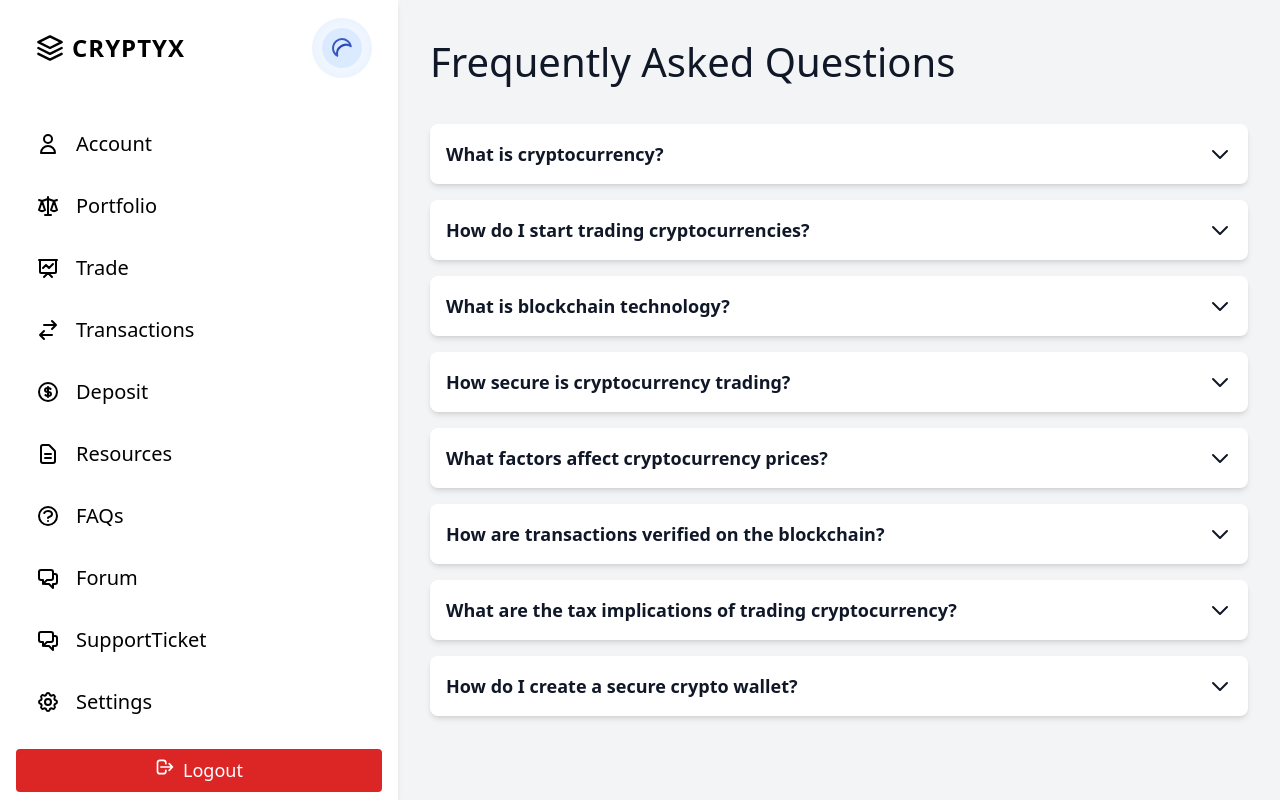
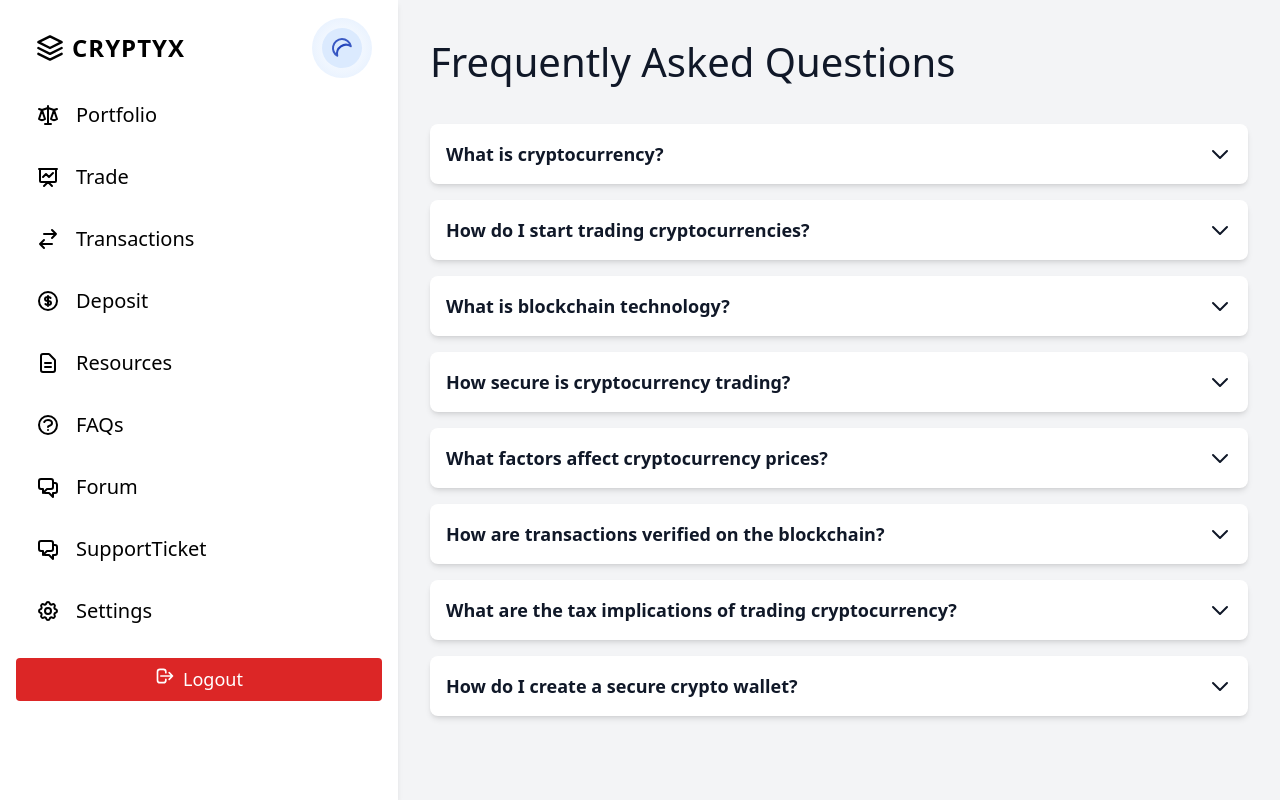
Before and after one commit to Dogan-Demir/crypto-trading-platform, a React (Vite) app in the folder crypto-trading-platform/: page /FAQs in a window 1280 px wide. Built offline with nearby package versions, Linux system fonts and the light colour scheme; the HTML template or start-up script is replaced by a standard one.

Commit message:
removed account page

```diff
--- a/crypto-trading-platform/src/Account.jsx
+++ /dev/null
@@ -1,29 +0,0 @@
-import React from "react";
-import NavBar2 from "./NavBar2";
-import bgImage from "./assets/Background-dark.png";
-import { useTheme } from "./ThemeContext";
-
-export default function Account() {
-    const { isDarkMode } = useTheme();
-
-    return (
-        <div className={`flex min-h-screen ${isDarkMode ? 'bg-[#0F1429]' : 'bg-gray-100'}`}>
-            <NavBar2 />
-            <main className="flex-1 ml-[398px]">
-                <div className={`min-h-screen ${isDarkMode ? 'text-white' : 'text-gray-900'} bg-no-repeat bg-cover relative transition-colors duration-200`}
-                     style={{
-                         background: isDarkMode ? `url(${bgImage})` : undefined,
-                         backgroundPosition: 'center',
-                         backgroundSize: 'cover'
-                     }}>
-                    <div className="p-8">
-                        <h1 className="text-[40px] mb-6">Account</h1>
-                        <div className={`w-[933px] h-[325px] ${isDarkMode ? 'border-gray-700 bg-black/20' : 'border-gray-200 bg-white'} border rounded-3xl mt-[23px] ml-[53px] shadow-lg`}>
-                            {/* Account content will go here */}
-                        </div>
-                    </div>
-                </div>
-            </main>
-        </div>
-    );
-}
--- a/crypto-trading-platform/src/App.jsx
+++ b/crypto-trading-platform/src/App.jsx
@@ -2,7 +2,6 @@ import { Routes, Route } from "react-router-dom";
 import LandingPage from "./LandingPage";
 import Login from "./Login"
 import SignUp from "./SignUp"
-import Account from "./Account";
 import Portfolio from "./Portfolio";
 import Transaction from "./Transaction";
 import Resources from "./Resources";
@@ -30,7 +29,6 @@ function App() {
             <Route path="/" element={<LandingPage />} />
             <Route path="/login" element={<Login />} />
             <Route path="/signup" element={<SignUp />} />
-            <Route path="/Account" element={<Account />} />
             <Route path="/Portfolio" element={<Portfolio />} />
             <Route path="/Transaction" element={<Transaction />} />
             <Route path="/Resources" element={<Resources />} />
--- a/crypto-trading-platform/src/NavBar2.jsx
+++ b/crypto-trading-platform/src/NavBar2.jsx
@@ -133,19 +133,6 @@ export default function Navbar() {
                 }}>
                     <div>
                         <ul style={{ listStyleType: 'none', padding: 0 }}>
-                            <li>
-                                <Link
-                                    to="/Account"
-                                    style={firstLinkStyle}
-                                    onMouseEnter={handleLinkHover}
-                                    onMouseLeave={handleLinkLeave}
-                                >
-                                    <svg xmlns="http://www.w3.org/2000/svg" style={iconStyle} fill="none" viewBox="0 0 24 24" stroke={iconColor}>
-                                        <path strokeLinecap="round" strokeLinejoin="round" strokeWidth={2} d="M16 7a4 4 0 11-8 0 4 4 0 018 0zM12 14a7 7 0 00-7 7h14a7 7 0 00-7-7z" />
-                                    </svg>
-                                    <span style={{ color: textColor }}>Account</span>
-                                </Link>
-                            </li>
                             <li>
                                 <Link
                                     to="/Portfolio"
```
